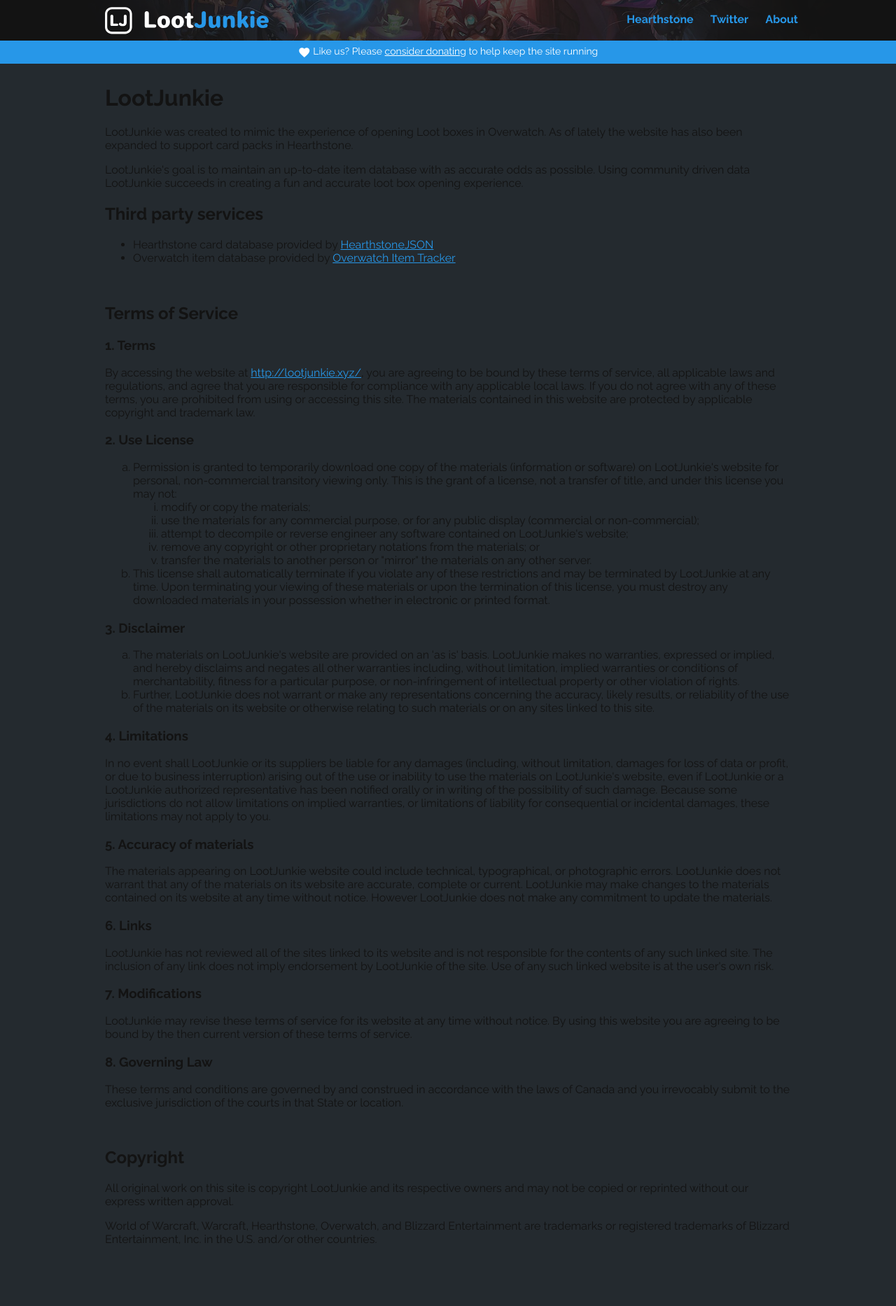
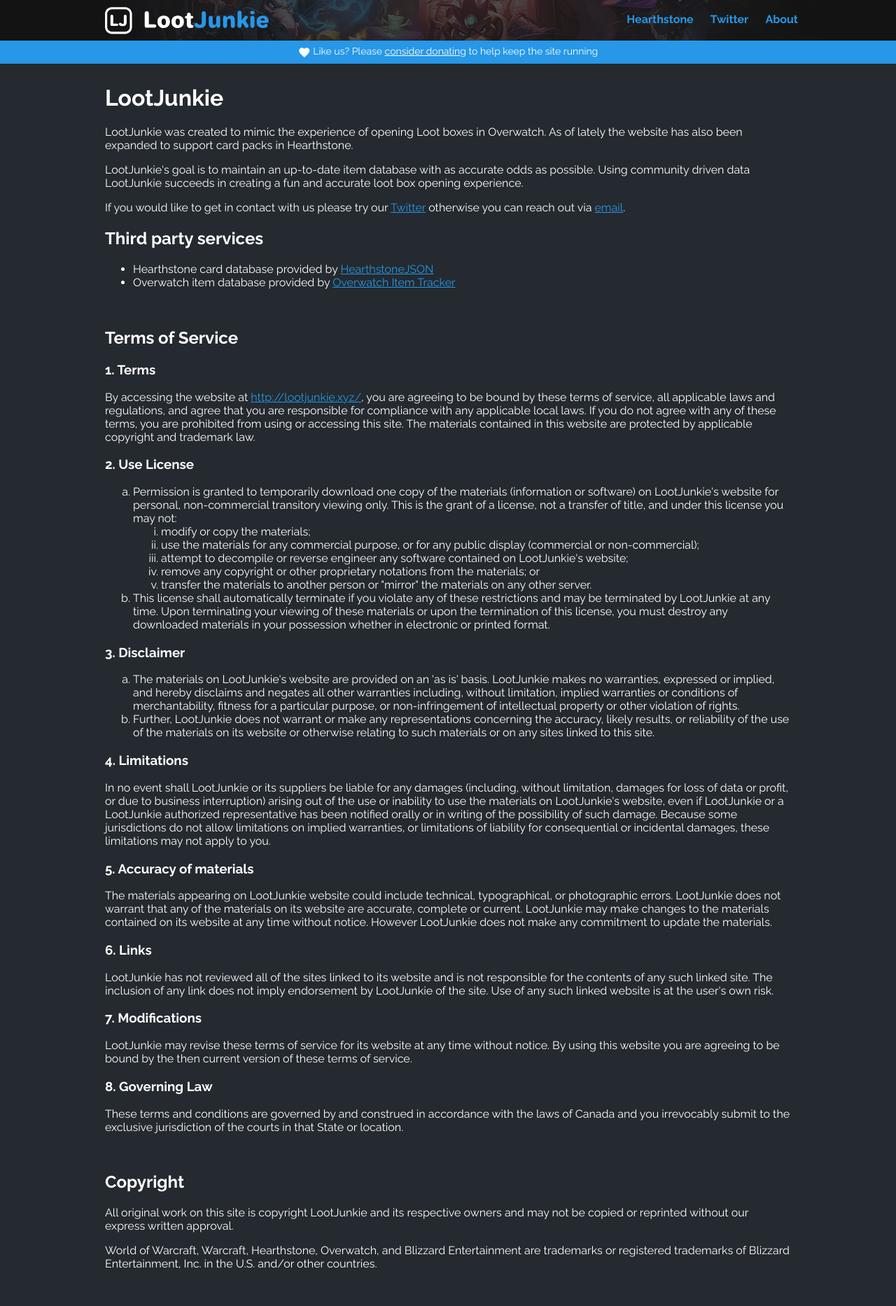
Before and after one commit to matoululu/LootJunkie, a Jekyll site: the page built from about.md, in a window 1280 px wide. Shown: the whole page at 70% size. Built offline with Jekyll 4.4.1, drawn with Linux system fonts in a browser that asks for light colours; nearby versions of some CDN libraries; before the commit the page ends 1815 px from its top, so only the background shows below that.

```diff
--- a/_includes/css/dev/style.scss
+++ b/_includes/css/dev/style.scss
@@ -33,7 +33,7 @@ body {
   font-size: 16px;
   background-color: #242a2f;
   -webkit-font-smoothing: antialiased;
-  color: #131313;
+  color: #fff;
 }
 
 a, a:visited {
--- a/_layouts/default.html
+++ b/_layouts/default.html
@@ -95,7 +95,6 @@
       {% endif %}
       <ul>
         <li><a href="https://twitter.com/lootjunkiexyz" target="_blank">Twitter</a></li>
-        <li><a href="https://twitter.com/messages/compose?recipient_id=3592322542" target="_blank">Contact</a></li>
         <li><a href="/about">About</a></li>
       </ul>
     </footer>
--- a/about.md
+++ b/about.md
@@ -9,6 +9,7 @@ handle: about
   <h1>LootJunkie</h1>
   <p>LootJunkie was created to mimic the experience of opening Loot boxes in Overwatch. As of lately the website has also been expanded to support card packs in Hearthstone.</p>
   <p>LootJunkie's goal is to maintain an up-to-date item database with as accurate odds as possible. Using community driven data LootJunkie succeeds in creating a fun and accurate loot box opening experience.</p>
+  <p>If you would like to get in contact with us please try our <a href="https://twitter.com/lootjunkiexyz" target="_blank">Twitter</a> otherwise you can reach out via <a href="mailto:hello@matou.io">email</a>.
   <h2>Third party services</h2>
   <ul>
     <li>Hearthstone card database provided by <a href="https://hearthstonejson.com/" target="_blank">HearthstoneJSON</a></li>
@@ -49,4 +50,3 @@ handle: about
   <h2>Copyright</h2>
   <p>All original work on this site is copyright LootJunkie and its respective owners and may not be copied or reprinted without our express written approval.</p>
   <p>World of Warcraft, Warcraft, Hearthstone, Overwatch, and Blizzard Entertainment are trademarks or registered trademarks of Blizzard Entertainment, Inc. in the U.S. and/or other countries.</p><br>
-</div>
```
Also changed, not shown: _includes/css/style.css.
